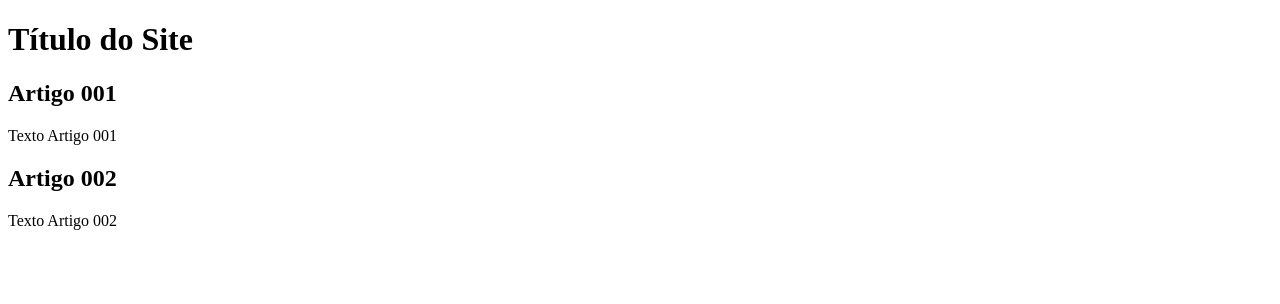
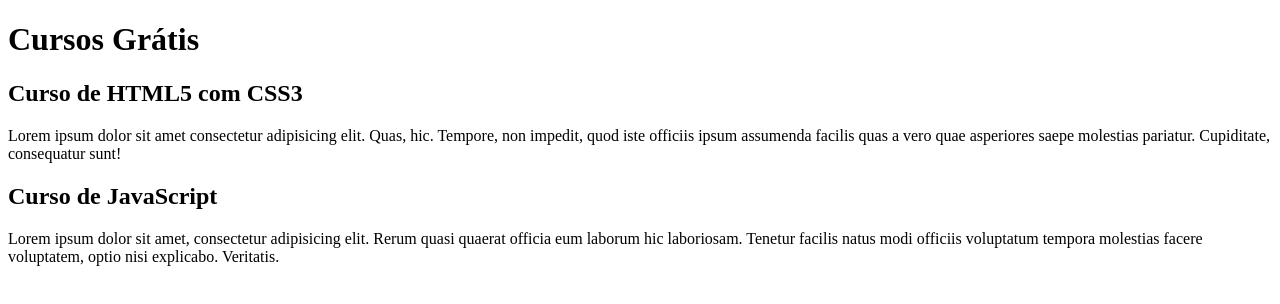
Before and after one commit to julianadsousa/Projeto-site, a plain HTML site: page index.html in a window 1280 px wide. Drawn offline with Linux system fonts and the light colour scheme.

Commit message:
Comecei a escrever o conteúdo

```diff
--- a/index.html
+++ b/index.html
@@ -8,15 +8,15 @@
 <body>
     <main>
         <header>
-            <h1>Título do Site</h1>
+            <h1>Cursos Grátis</h1>
         </header>
         <article>
-            <h2>Artigo 001</h2>
-            <p>Texto Artigo 001</p>
+            <h2>Curso de HTML5 com CSS3</h2>
+            <p>Lorem ipsum dolor sit amet consectetur adipisicing elit. Quas, hic. Tempore, non impedit, quod iste officiis ipsum assumenda facilis quas a vero quae asperiores saepe molestias pariatur. Cupiditate, consequatur sunt!</p>
         </article>
         <article>
-            <h2>Artigo 002</h2>
-            <p>Texto Artigo 002</p>
+            <h2>Curso de JavaScript</h2>
+            <p>Lorem ipsum dolor sit amet, consectetur adipisicing elit. Rerum quasi quaerat officia eum laborum hic laboriosam. Tenetur facilis natus modi officiis voluptatum tempora molestias facere voluptatem, optio nisi explicabo. Veritatis.</p>
         </article>
     </main>
 </body>
```
